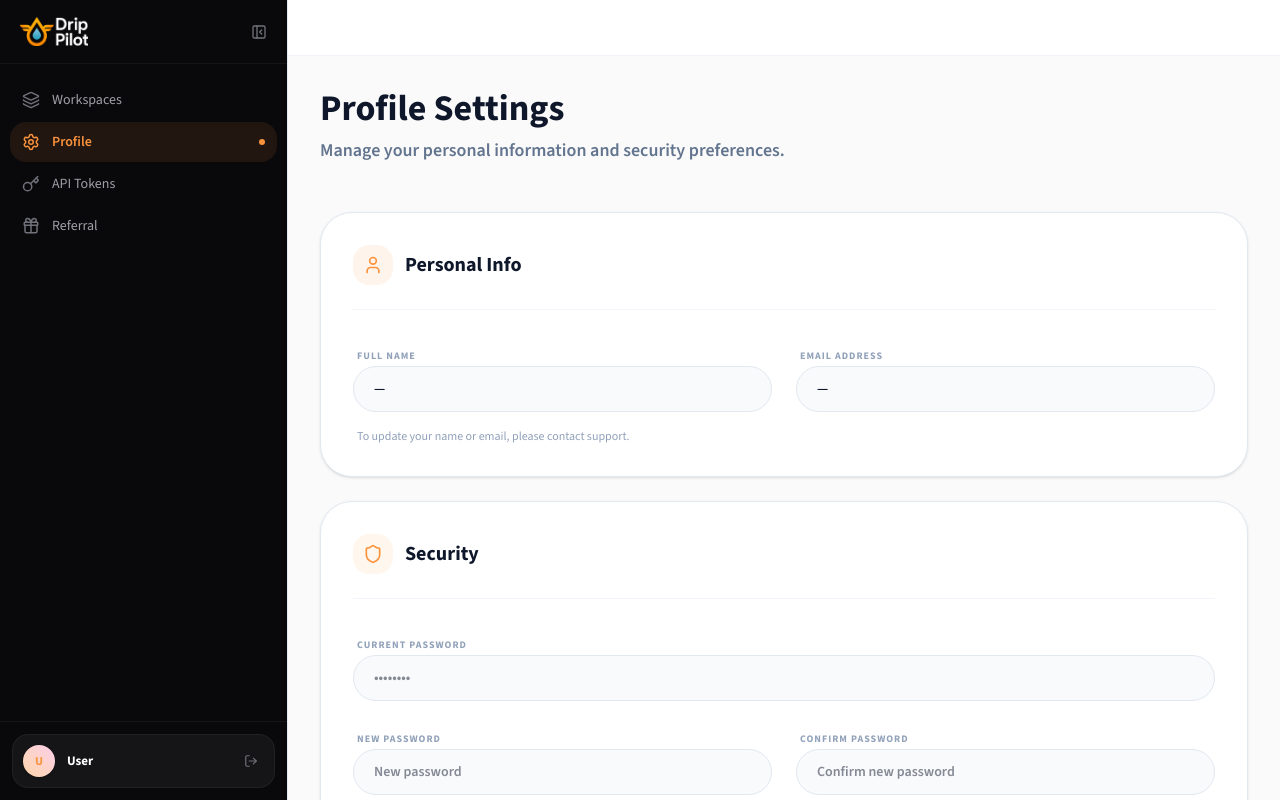
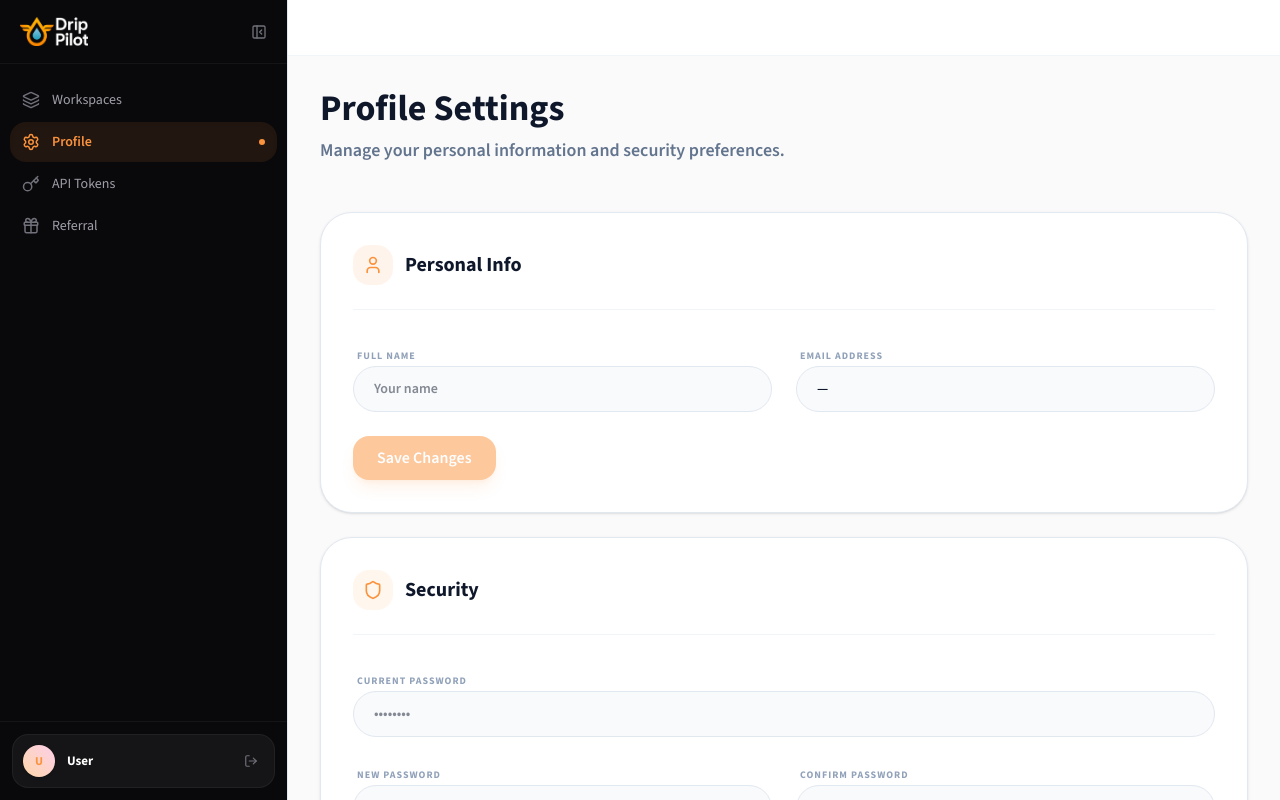
Before and after one commit to Drip-Pilot-HQ/drippilot-app, a Next.js app: page /account/profile in a window 1280 px wide. Built offline with nearby package versions, Linux system fonts and the light colour scheme; no server answers.

Commit message:
feat: add profile update functionality with name change support

```diff
--- a/components/account/profile/ProfileSettings.tsx
+++ b/components/account/profile/ProfileSettings.tsx
@@ -4,19 +4,31 @@ import { useState } from "react";
 import { User, Shield } from "lucide-react";
 import { Button } from "@/components/branding/Button";
 import { useAuthStore } from "@/store/client/useAuthStore";
-import { useChangePasswordMutation } from "@/store/server/auth.queries";
+import {
+  useChangePasswordMutation,
+  useUpdateProfileMutation,
+} from "@/store/server/auth.queries";
 
 export function ProfileSettings() {
   const user = useAuthStore((s) => s.user);
-  const name = user?.user_metadata?.name ?? user?.email ?? "—";
+  const currentName =
+    user?.user_metadata?.name ?? user?.user_metadata?.full_name ?? "";
   const email = user?.email ?? "—";
 
+  const [nameValue, setNameValue] = useState(currentName);
   const [currentPassword, setCurrentPassword] = useState("");
   const [newPassword, setNewPassword] = useState("");
   const [confirmPassword, setConfirmPassword] = useState("");
   const [validationError, setValidationError] = useState<string | null>(null);
 
+  const updateProfile = useUpdateProfileMutation();
   const changePassword = useChangePasswordMutation();
+
+  const handleProfileSubmit = (e: React.FormEvent) => {
+    e.preventDefault();
+    if (!nameValue.trim()) return;
+    updateProfile.mutate({ name: nameValue.trim() });
+  };
 
   const handlePasswordSubmit = (e: React.FormEvent) => {
     e.preventDefault();
@@ -65,14 +77,20 @@ export function ProfileSettings() {
             </h2>
           </div>
 
+          <form onSubmit={handleProfileSubmit} className="space-y-6">
             <div className="grid grid-cols-1 md:grid-cols-2 gap-6">
               <div className="space-y-1.5">
                 <label className="text-[10px] font-black uppercase tracking-widest text-slate-400 ml-1">
                   Full Name
                 </label>
-              <div className="w-full px-5 py-3 rounded-2xl bg-slate-50 border border-slate-200 font-semibold text-slate-900 text-sm select-all">
-                {name}
-              </div>
+                <input
+                  type="text"
+                  placeholder="Your name"
+                  value={nameValue}
+                  onChange={(e) => setNameValue(e.target.value)}
+                  required
+                  className="w-full px-5 py-3 rounded-2xl bg-slate-50 border border-slate-200 focus:border-primary focus:ring-4 focus:ring-primary/5 outline-none transition-all font-semibold text-slate-900 text-sm"
+                />
               </div>
               <div className="space-y-1.5">
                 <label className="text-[10px] font-black uppercase tracking-widest text-slate-400 ml-1">
@@ -83,9 +101,16 @@ export function ProfileSettings() {
                 </div>
               </div>
             </div>
-          <p className="text-xs text-slate-400 mt-4 ml-1">
-            To update your name or email, please contact support.
-          </p>
+            <Button
+              variant="primary"
+              size="md"
+              type="submit"
+              disabled={updateProfile.isPending || !nameValue.trim()}
+              className="rounded-xl"
+            >
+              {updateProfile.isPending ? "Saving..." : "Save Changes"}
+            </Button>
+          </form>
         </section>
 
         <section className="bg-white rounded-3xl border border-slate-200 p-6 lg:p-8 shadow-sm">
--- a/store/server/auth.queries.ts
+++ b/store/server/auth.queries.ts
@@ -85,6 +85,26 @@ export const useResetPasswordMutation = () => {
   })
 }
 
+export const useUpdateProfileMutation = () => {
+  return useMutation({
+    mutationFn: async ({ name }: { name: string }) => {
+      const supabase = createClient()
+      const { data, error } = await supabase.auth.updateUser({
+        data: { name, full_name: name },
+      })
+      if (error) throw new Error(error.message)
+      return data.user
+    },
+    onSuccess: (user) => {
+      if (user) useAuthStore.getState().setUser(user)
+      toast.success('Profile updated successfully.')
+    },
+    onError: (error: Error) => {
+      toast.error(error.message)
+    },
+  })
+}
+
 export const useChangePasswordMutation = () => {
   return useMutation({
     mutationFn: async ({
```
Lines whose indentation alone changed are shown as unchanged.
